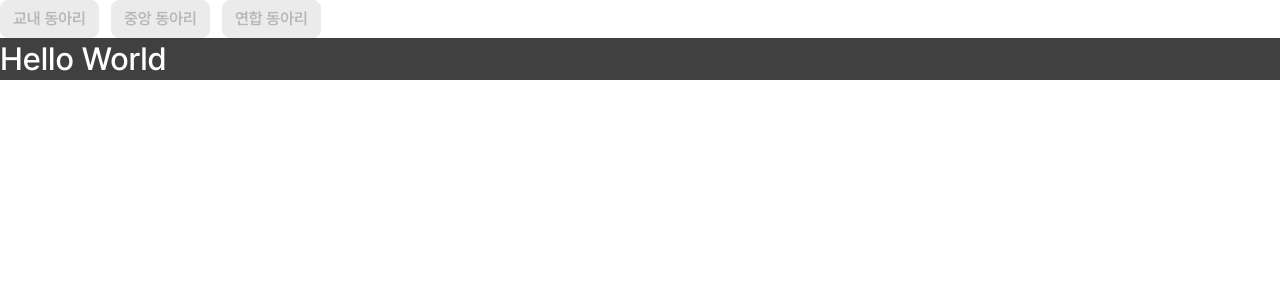
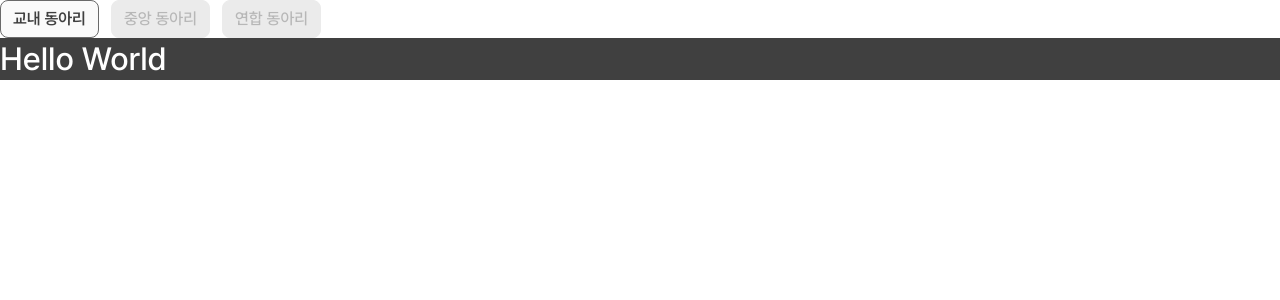
Before and after one commit to dong-ariari/frontend, a React (Vite) app: page / in a window 1280 px wide. Shown: the top 300 px of the page. Built offline with nearby package versions, Linux system fonts and the light colour scheme.

Commit message:
feat: update default state

```diff
--- a/src/components/button/sortTag.jsx
+++ b/src/components/button/sortTag.jsx
@@ -9,10 +9,11 @@ export default function SortTag({ data }) {
       select: id === item.id,
     }));
     setSortTagData(updatedData);
+    console.log(sortTagData);
   }
   return (
     <S.Layer>
-      {data.map((item) => (
+      {sortTagData.map((item) => (
         <S.Container
           onClick={() => handleSelected(item.id)}
           $select={item.select}
--- a/src/components/button/sortTag.styles.js
+++ b/src/components/button/sortTag.styles.js
@@ -5,7 +5,6 @@ display: flex;
 flex-direction: row;
 gap: 0.75rem;
 `
-
 
 export const Container = styled.div`
   display: flex;
@@ -29,5 +28,5 @@ export const Container = styled.div`
       : props.theme.color.grey._400;
   }};
   ${(props) => props.theme.typo.fontSize._6};
-  ${(props) => props.theme.typo.fontWeight._600};
+  ${(props) => props.$select ? props.theme.typo.fontWeight._600 : props.theme.typo.fontWeight._500};
 `;
--- a/src/data/components/sortTag.js
+++ b/src/data/components/sortTag.js
@@ -1,5 +1,5 @@
 export const SORT_TAG_DATA = [
-  { id: 0, content: "교내 동아리", select: false },
+  { id: 0, content: "교내 동아리", select: true },
   { id: 1, content: "중앙 동아리", select: false },
   { id: 2, content: "연합 동아리", select: false },
 ];
```
